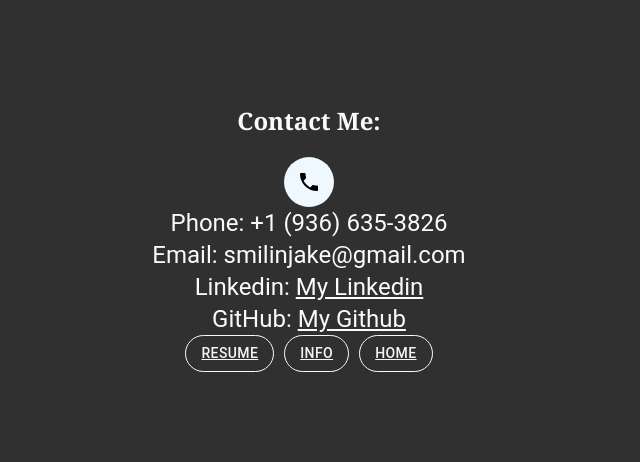
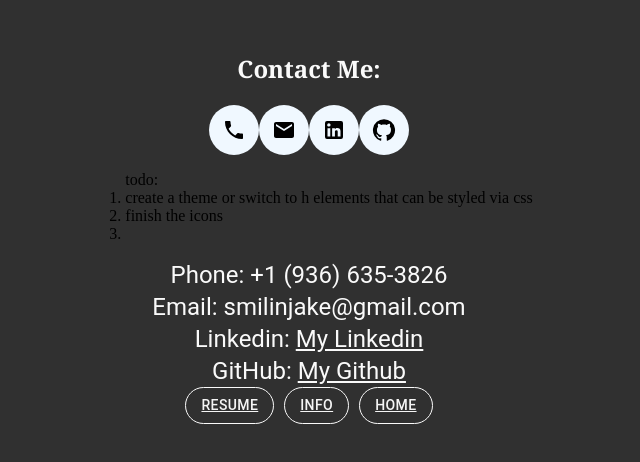
Before and after one commit to smilinjake/personalSite, a React (Create React App) app in the folder personal_site/: page /contact in a window 1280 px wide. Shown: the part 180-642 px from the top of the page, without its empty margins (331-971 px from the left). Built offline with nearby package versions, Linux system fonts and the light colour scheme.

Commit message:
added contact icons

```diff
--- a/personal_site/src/Components/ContactMe.jsx
+++ b/personal_site/src/Components/ContactMe.jsx
@@ -6,6 +6,9 @@ import Button from "@mui/material/Button";
 import { styled } from "@mui/material/styles";
 import Grid from "@mui/material/Grid";
 import PhoneIcon from "@mui/icons-material/Phone";
+import EmailIcon from "@mui/icons-material/Email";
+import LinkedInIcon from "@mui/icons-material/LinkedIn";
+import GitHubIcon from "@mui/icons-material/GitHub";
 
 const ColorButton = styled(Button)(({ theme }) => ({
   color: "#fafafa",
@@ -30,7 +33,24 @@ const ContactMe = () => {
           <span className="IconBubble">
             <PhoneIcon />
           </span>
+          <span className="IconBubble">
+            <EmailIcon />
+          </span>
+          <span className="IconBubble">
+            <LinkedInIcon />
+          </span>
+          <span className="IconBubble">
+            <GitHubIcon />
+          </span>
         </Grid>
+        <ol>
+          todo:
+          <li>
+            create a theme or switch to h elements that can be styled via css
+          </li>
+          <li>finish the icons</li>
+          <li></li>
+        </ol>
         <Typography className="Tyopgraphy" variant="h5">
           Phone: +1 (936) 635-3826
         </Typography>
```
